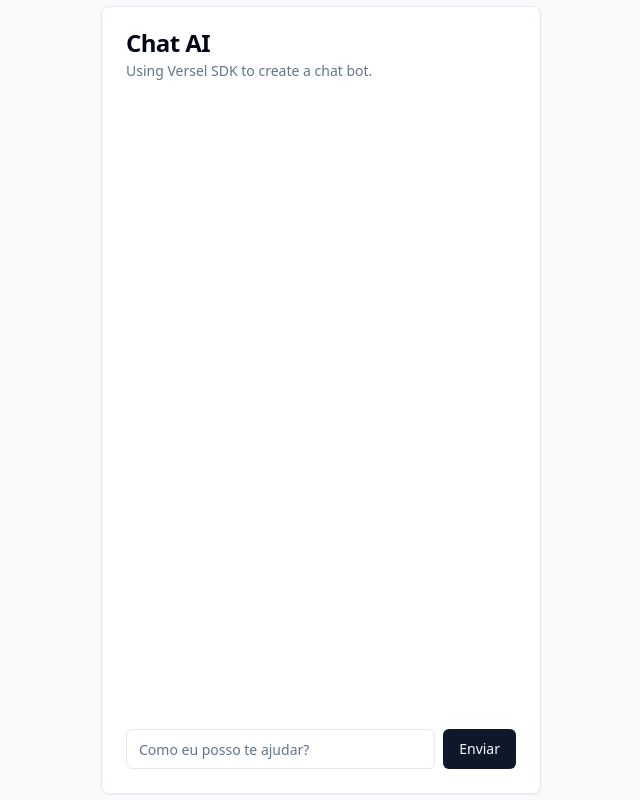
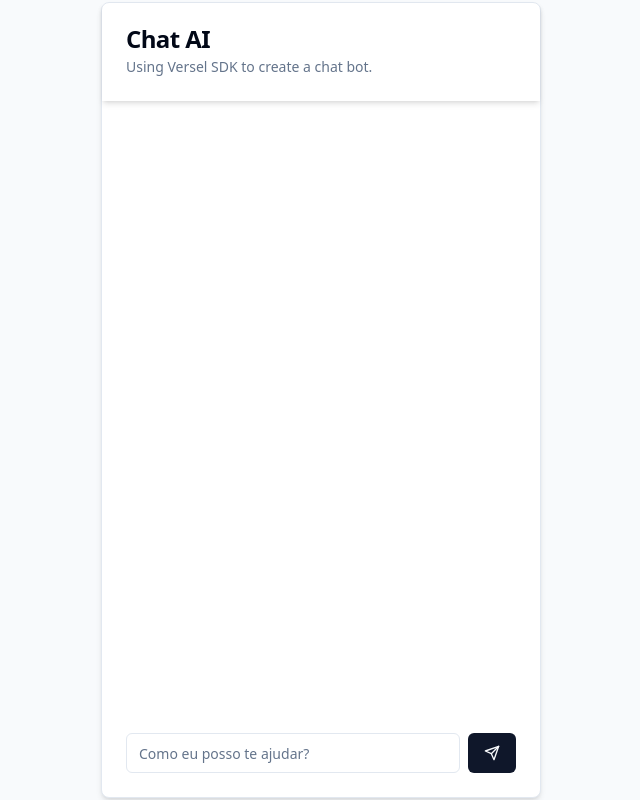
Before and after one commit to samuelmarnatti/AIChat, a Next.js app: page / in a window 1280 px wide. Shown: the whole page, without its empty margins (319-959 px from the left). Built offline with nearby package versions, Linux system fonts and the light colour scheme.

Commit message:
botão com icone

```diff
--- a/src/components/Chat.tsx
+++ b/src/components/Chat.tsx
@@ -21,8 +21,8 @@ export function Chat() {
  }, [messages]);
 console.log("Mensagens no estado inicial:", messages);
   return(
-    <Card className='w-[440px]'>
-    <CardHeader>
+    <Card className='w-[440px] shadow-md'>
+    <CardHeader className='shadow-md mb-2'>
       <CardTitle>
         Chat AI
       </CardTitle>
@@ -59,7 +59,7 @@ console.log("Mensagens no estado inicial:", messages);
     <CardFooter >
       <form className='w-full flex gap-2' onSubmit={handleSubmit}>
         <Input type="text" className='' placeholder='Como eu posso te ajudar?' onChange={handleInputChange} value={input} />
-        <Button type="submit">Enviar</Button>
+        <Button type="submit"><svg class="h-16 w-16 "  viewBox="0 0 24 24"  fill="none"  stroke="currentColor"  stroke-width="2"  stroke-linecap="round"  stroke-linejoin="round">  <line x1="22" y1="2" x2="11" y2="13" />  <polygon points="22 2 15 22 11 13 2 9 22 2" /></svg></Button>
       </form>
     </CardFooter>
   </Card>
```
